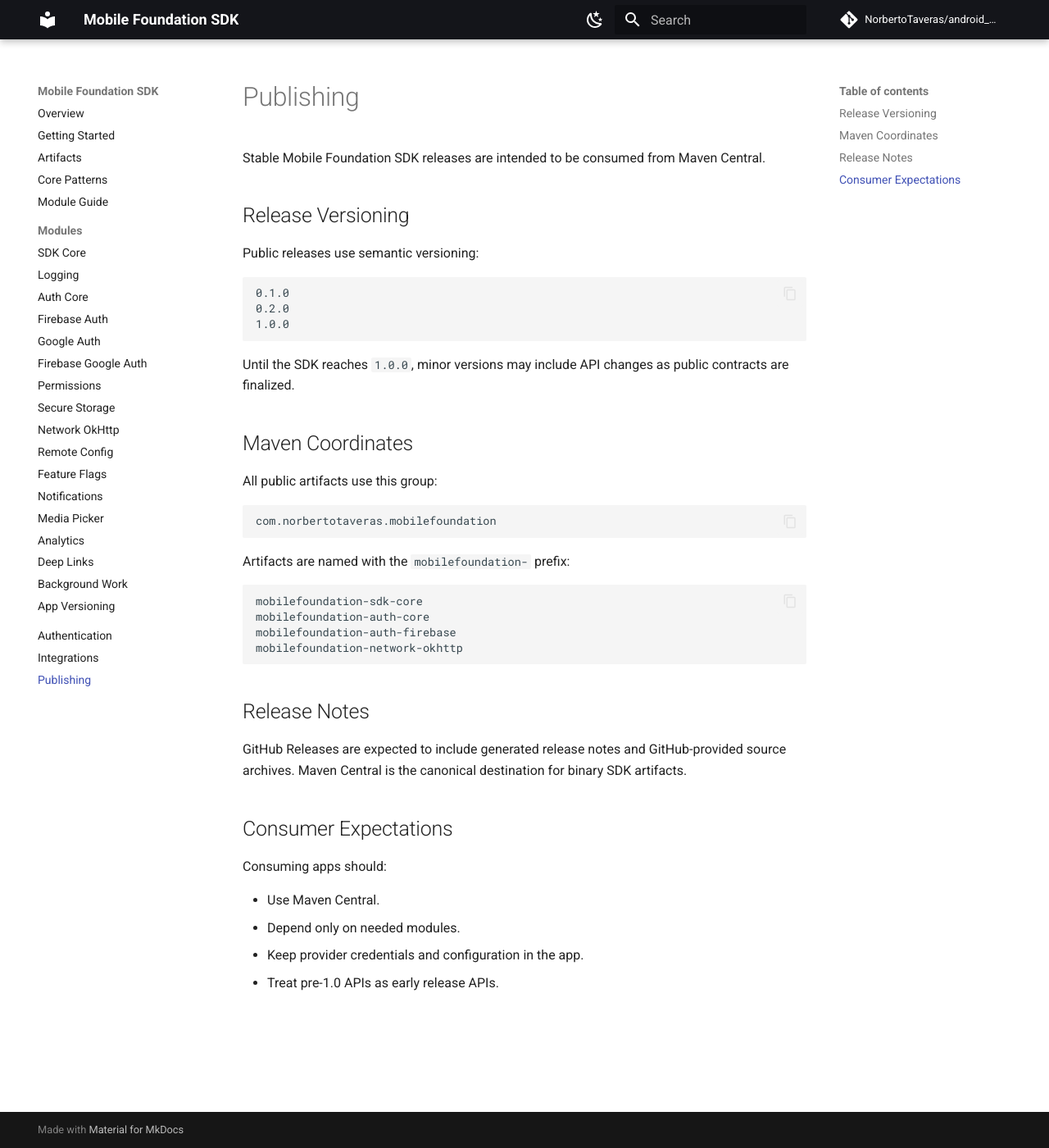
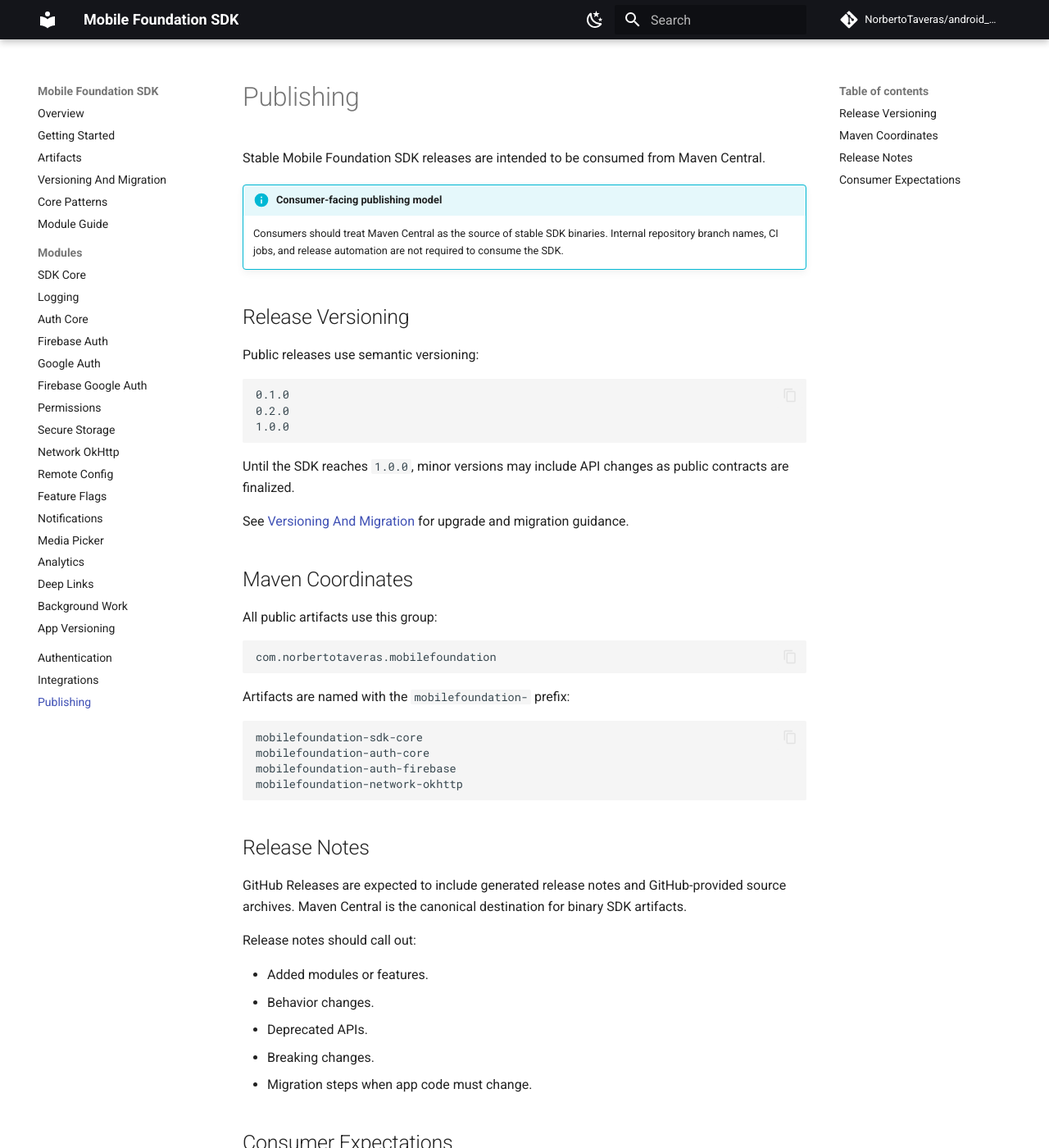
Before and after one commit to NorbertoTaveras/lantern, an MkDocs documentation site: the page built from docs/publishing.md, in a window 1280 px wide and 1400 px high. Shown: the whole window at 82% size. Built offline with MkDocs 1.6.1 and Material for MkDocs 9.7.7, drawn with Linux system fonts in a browser that asks for light colours; comment, search, counter and statistics services are not loaded; some of the changed text lies outside the part shown.

Commit message:
FWK-144 | Add public versioning migration docs

````diff
--- a/docs/publishing.md
+++ b/docs/publishing.md
@@ -1,6 +1,10 @@
 # Publishing
 
 Stable Mobile Foundation SDK releases are intended to be consumed from Maven Central.
+
+!!! info "Consumer-facing publishing model"
+    Consumers should treat Maven Central as the source of stable SDK binaries. Internal repository
+    branch names, CI jobs, and release automation are not required to consume the SDK.
 
 ## Release Versioning
 
@@ -13,6 +17,8 @@ Public releases use semantic versioning:
 ```
 
 Until the SDK reaches `1.0.0`, minor versions may include API changes as public contracts are finalized.
+
+See [Versioning And Migration](versioning-migration.md) for upgrade and migration guidance.
 
 ## Maven Coordinates
 
@@ -35,6 +41,14 @@ mobilefoundation-network-okhttp
 
 GitHub Releases are expected to include generated release notes and GitHub-provided source archives. Maven Central is the canonical destination for binary SDK artifacts.
 
+Release notes should call out:
+
+- Added modules or features.
+- Behavior changes.
+- Deprecated APIs.
+- Breaking changes.
+- Migration steps when app code must change.
+
 ## Consumer Expectations
 
 Consuming apps should:
@@ -43,3 +57,4 @@ Consuming apps should:
 - Depend only on needed modules.
 - Keep provider credentials and configuration in the app.
 - Treat pre-1.0 APIs as early release APIs.
+- Read release notes before upgrading.
--- a/mkdocs.yml
+++ b/mkdocs.yml
@@ -46,6 +46,7 @@ nav:
   - Overview: index.md
   - Getting Started: getting-started.md
   - Artifacts: artifacts.md
+  - Versioning And Migration: versioning-migration.md
   - Core Patterns: core-patterns.md
   - Module Guide: modules.md
   - Modules:
````
Also changed, not shown: docs/index.md (+1 -0 lines), docs/versioning-migration.md (added, +113 -0 lines).
